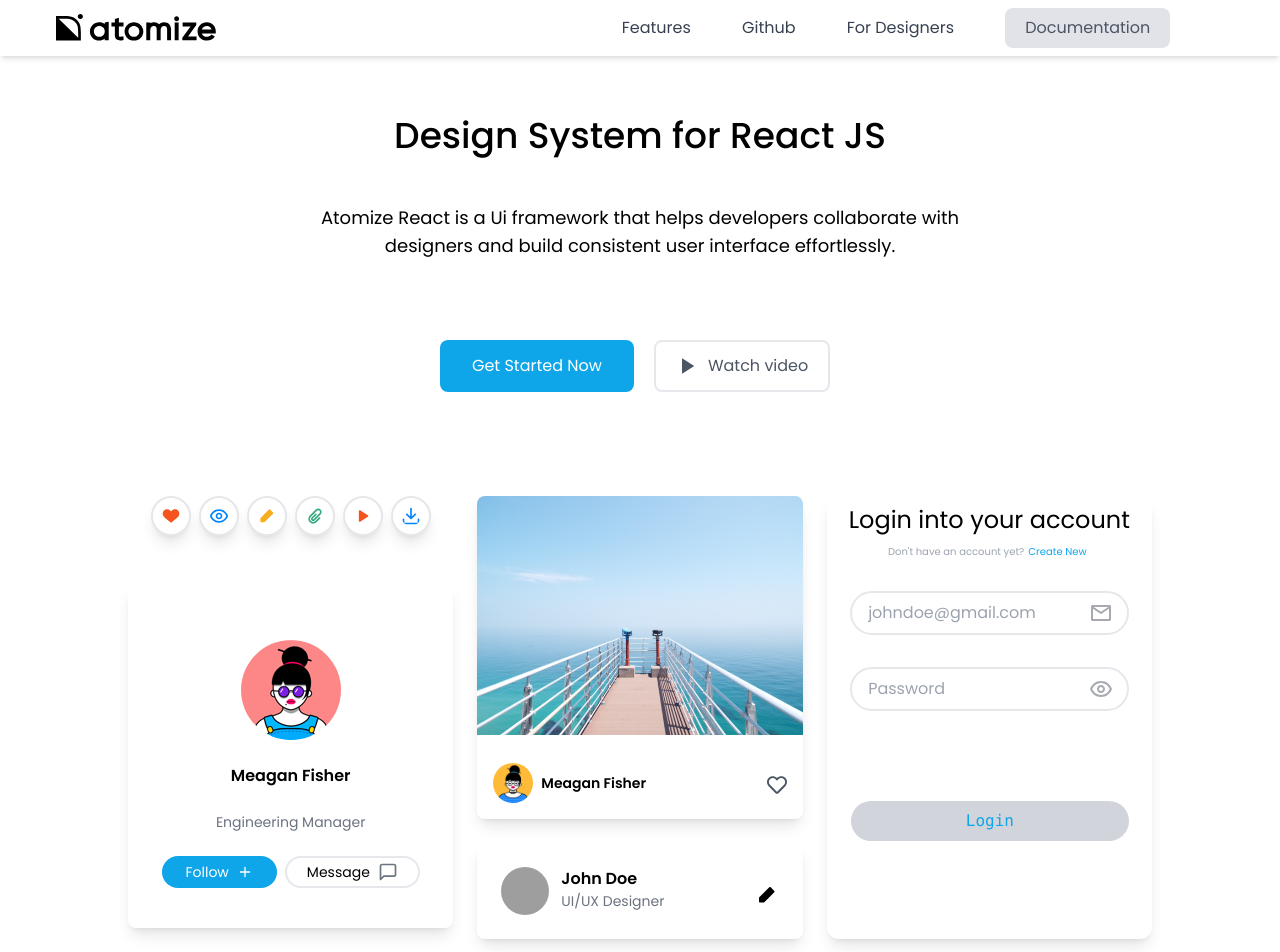
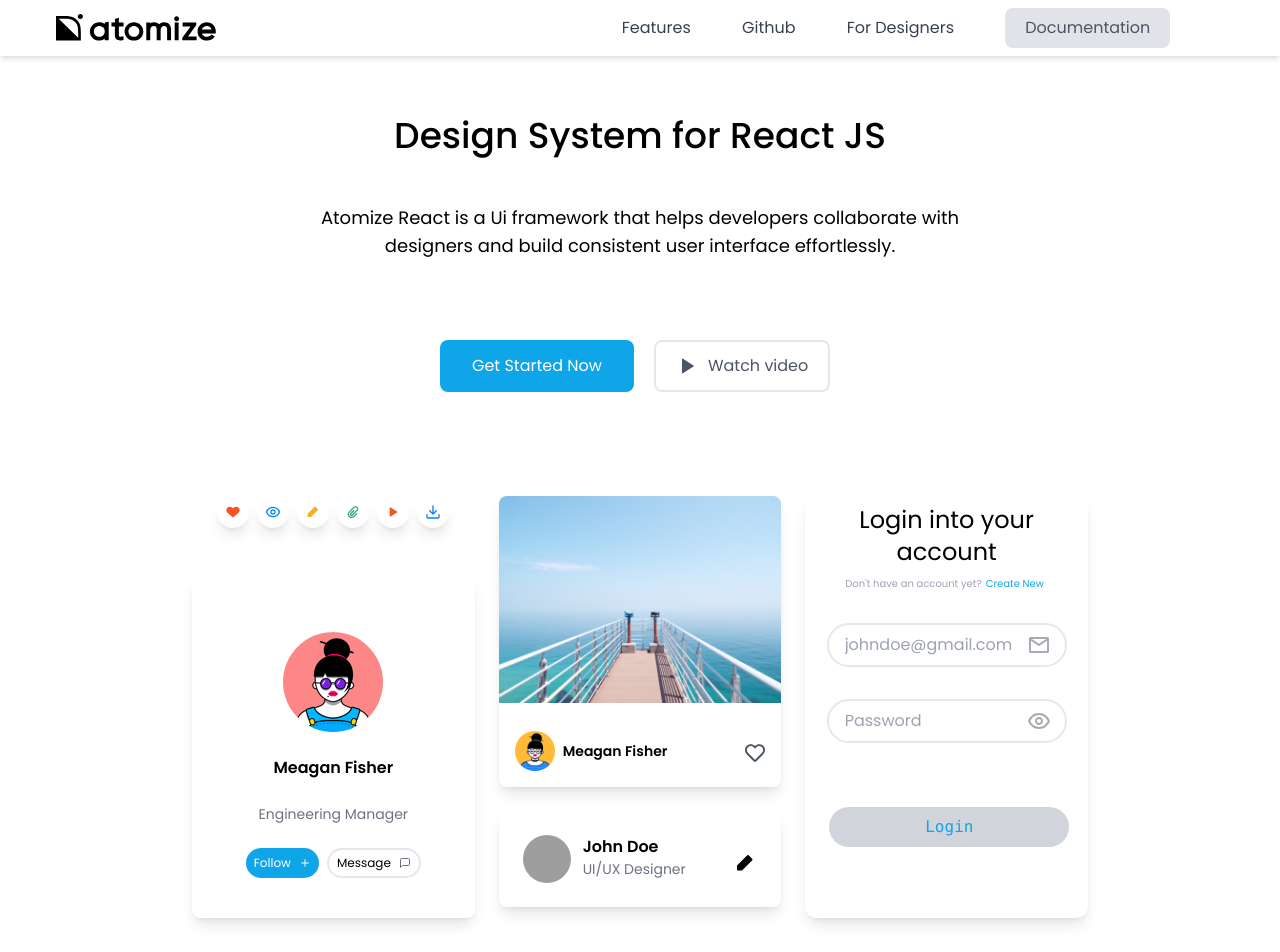
Before and after one commit to khelsai01/best_book_buddies, a React (Create React App) app: page / in a window 1280 px wide. Shown: the top 952 px of the page. Built offline with nearby package versions, Linux system fonts and the light colour scheme; grey boxes are pictures that could not be loaded.

Commit message:
card updated

```diff
--- a/src/components/MeaganCard.jsx
+++ b/src/components/MeaganCard.jsx
@@ -4,7 +4,7 @@ import { FiMessageSquare } from "react-icons/fi";
 
 const MeaganCard = () => {
   return (
-      <div className="flex flex-col mx-auto gap-2  sm:shadow-lg  bg-white  py-10 rounded-lg mt-10 ">
+      <div className="flex flex-col mx-auto gap-2 shadow-lg  bg-white  py-10 rounded-lg mt-10 ">
             <img
               src="/assets/avatar.png"
               alt="meafan fisher"
@@ -16,13 +16,13 @@ const MeaganCard = () => {
               Engineering Manager
             </p>
             <div className="flex flex-row mx-auto gap-2">
-              <button className="flex flex-row  mx-auto bg-sky-500 p-1  px-6 rounded-full text-white text-sm  gap-2 items-center">
+              <button className="flex flex-row  mx-auto bg-sky-500 p-1  px-2 rounded-full text-white text-[12px]  gap-2 items-center">
                 <span>Follow</span>
-                <IoMdAdd className="w-4 h-4 m-auto" />
+                <IoMdAdd className=" m-auto" />
               </button>
-              <button className="flex flex-row  mx-auto items-center p-1 px-5 rounded-full border-2 text-sm gap-2">
+              <button className="flex flex-row  mx-auto items-center p-1 px-2 rounded-full border-2 text-[12px] gap-2">
                 <span>Message</span>
-                <FiMessageSquare className="w-5 h-5 m-auto text-gray-500" />
+                <FiMessageSquare className=" m-auto text-gray-500" />
               </button>
             </div>
           </div>
--- a/src/components/MiddleCard.jsx
+++ b/src/components/MiddleCard.jsx
@@ -6,13 +6,14 @@ import LoginCard from "./LoginCard";
 const MiddleCard = () => {
   return (
     <div className="maxW-full my-16 py-10">
-      <div className=" w-[90%] sm:w-[80%] grid grid-cols-1 sm:grid-cols-2 md:grid-cols-3 m-auto gap-6">
+      <div className=" w-[90%] sm:w-[70%] grid grid-cols-1 sm:grid-cols-2 md:grid-cols-3 m-auto gap-6">
         <div className="flex flex-col gap-2">
           <div className="flex justify-center items-center mx-auto gap-2">
+            <div className="w-8 h-8 p-2 rounded-full bg-white shadow-lg border-1 hover:border-2 cursor-pointer duration-500">
             <svg
               xmlns="http://www.w3.org/2000/svg"
               viewBox="0 0 24 24"
-              class="ae c0 ds dt du w-10 h-10 sm:w-10 sm:h-10 md:w-10 md:h-10 p-2 rounded-full bg-white shadow-lg border-2 hover:scale-110 cursor-pointer duration-700"
+              class="ae c0 ds dt "
             >
               <path
                 fill="#F4541D"
@@ -20,11 +21,13 @@ const MiddleCard = () => {
                 d="M20.4578131,5.54218691 C19.4708558,4.55476617 18.1319762,4 16.73588,4 C15.3397838,4 14.0009043,4.55476617 13.0139469,5.54218691 L11.9997441,6.55638976 L10.9855413,5.54218691 C8.92997437,3.48662009 5.59724201,3.48662011 3.54167516,5.54218697 C1.4861083,7.59775382 1.48610828,10.9304862 3.5416751,12.9860531 L4.55587795,14.0002559 L11.993314,20.2446014 C11.9970324,20.2477233 12.0024558,20.2477233 12.0061741,20.2446014 L19.4436102,14.0002559 L20.4578131,12.9860531 C21.4452338,11.9990957 22,10.6602162 22,9.26411999 C22,7.86802382 21.4452338,6.52914425 20.4578131,5.54218691 Z"
               />
             </svg>
+            </div>
 
+            <div className="w-8 h-8 p-2 rounded-full bg-white shadow-lg border-1 hover:border-2 cursor-pointer duration-500">
             <svg
               xmlns="http://www.w3.org/2000/svg"
               viewBox="0 0 24 24"
-              class="ae c0 ds dt du w-10 h-10 sm:w-10 sm:h-10 md:w-10 md:h-10 p-2 rounded-full bg-white shadow-lg border-2 hover:scale-110 cursor-pointer duration-700"
+              class="ae c0 ds dt du "
             >
               <path
                 fill="#0284FE"
@@ -32,11 +35,13 @@ const MiddleCard = () => {
                 d="M12,18 C15.9720575,18 18.9649443,15.8444121 20.8094763,12 C18.9649443,8.15558794 15.9720575,6 12,6 C8.02794253,6 5.03505566,8.15558794 3.19052368,12 C5.03505566,15.8444121 8.02794253,18 12,18 Z M1,12 C2.903,7.43896104 6.5,4 12,4 C17.5,4 21.097,7.43896104 23,12 C21.097,16.561039 17.5,20 12,20 C6.5,20 2.903,16.561039 1,12 Z M10,12 C10,10.8912362 10.8912362,10 12,10 C13.1087638,10 14,10.8912362 14,12 C14,13.1087638 13.1087638,14 12,14 C10.8912362,14 10,13.1087638 10,12 Z M8,12 C8,14.2133333 9.78666667,16 12,16 C14.2133333,16 16,14.2133333 16,12 C16,9.78666667 14.2133333,8 12,8 C9.78666667,8 8,9.78666667 8,12 Z"
               />
             </svg>
+            </div>
+            <div className="w-8 h-8 p-2 rounded-full bg-white shadow-lg border-1 hover:border-2 cursor-pointer duration-500">
 
-            <svg
+              <svg
               xmlns="http://www.w3.org/2000/svg"
               viewBox="0 0 24 24"
-              class="ae c0 ds dt du w-10 h-10 sm:w-10 sm:h-10 md:w-10 md:h-10 p-2 rounded-full bg-white shadow-lg border-2 hover:scale-110 cursor-pointer duration-700"
+              class="ae c0 ds dt du"
             >
               <path
                 fill="#F7AF22"
@@ -44,11 +49,15 @@ const MiddleCard = () => {
                 d="M19.2928932,9.29289322 L9.29289322,19.2928932 C9.10535684,19.4804296 8.85100293,19.5857864 8.58578644,19.5857864 L5,19.5857864 C4.44771525,19.5857864 4,19.1380712 4,18.5857864 L4,15 C4,14.7347835 4.10535684,14.4804296 4.29289322,14.2928932 L14.2928932,4.29289322 C14.6834175,3.90236893 15.3165825,3.90236893 15.7071068,4.29289322 L19.2928932,7.87867966 C19.6834175,8.26920395 19.6834175,8.90236893 19.2928932,9.29289322 Z"
               />
             </svg>
+            </div>
+
+            <div className="w-8 h-8 p-2 rounded-full bg-white shadow-lg border-1 hover:border-2 cursor-pointer duration-500">
+
 
             <svg
               xmlns="http://www.w3.org/2000/svg"
               viewBox="0 0 24 24"
-              class="ae c0 ds dt du w-10 h-10 sm:w-10 sm:h-10 md:w-10 md:h-10 p-2 rounded-full bg-white shadow-lg border-2 hover:scale-110 cursor-pointer duration-700"
+              class="ae c0 ds dt du"
             >
               <path
                 fill="#36AB80"
@@ -56,29 +65,38 @@ const MiddleCard = () => {
                 d="M16.663227,13.835664 C17.0537513,13.4451398 17.6869163,13.4451398 18.0774406,13.835664 C18.4679649,14.2261883 18.4679649,14.8593533 18.0774406,15.2498776 L13.7764086,19.5509096 C11.5399199,21.7873983 7.91385523,21.7873983 5.67736653,19.5509096 C3.44087782,17.3144209 3.44087782,13.6883563 5.67736653,11.4518676 L12.9133587,4.21587538 C14.534526,2.59470819 17.1629574,2.59470821 18.7841246,4.21587543 C20.4052918,5.83704264 20.4052918,8.46547402 18.78374,10.0870257 L11.5402586,17.3226335 C10.5344129,18.3284792 8.90361468,18.3284792 7.89776892,17.3226335 C6.89192316,16.3167877 6.89192316,14.6859895 7.89818572,13.6797272 L12.2528571,9.330185 C12.6436114,8.9398909 13.2767763,8.94026401 13.6670704,9.33101836 C14.0573645,9.72177271 14.0569914,10.3549376 13.666237,10.7452317 C11.9727537,12.4367203 11.9727537,12.4367203 9.31198248,15.0943573 C9.0871853,15.3191545 9.0871853,15.6836227 9.31198248,15.9084199 C9.53677966,16.1332171 9.9012479,16.1332171 10.1264297,15.9080355 L17.369911,8.67242772 C18.2100297,7.83230907 18.2100297,6.47020763 17.369911,5.63008899 C16.5297924,4.78997035 15.1676909,4.78997034 14.3275723,5.63008895 L7.09158009,12.8660812 C5.63613997,14.3215213 5.63613997,16.6812559 7.09158009,18.1366961 C8.54702021,19.5921362 10.9067549,19.5921362 12.362195,18.1366961 L16.663227,13.835664 Z"
               />
             </svg>
+            </div>
+
+            <div className="w-8 h-8 p-2 rounded-full bg-white shadow-lg border-1 hover:border-2 cursor-pointer duration-500">
+
 
             <svg
               xmlns="http://www.w3.org/2000/svg"
               viewBox="0 0 24 24"
-              class="ae c0 ds dt du w-10 h-10 sm:w-10 sm:h-10 md:w-10 md:h-10 p-2 rounded-full bg-white shadow-lg border-2 hover:scale-110 cursor-pointer duration-700"
+              class="ae c0 ds dt du"
             >
               <path
                 fill="#F4541D"
                 d="M17.8436076,12.841119 L8.54075759,18.8215226 C8.07618755,19.1201747 7.4574737,18.9856717 7.15882152,18.5211017 C7.05513038,18.3598044 7,18.1720957 7,17.9803441 L7,6.01953696 C7,5.46725221 7.44771525,5.01953696 8,5.01953696 C8.19175162,5.01953696 8.37946026,5.07466734 8.54075759,5.17835848 L17.8436076,11.1587621 C18.3081776,11.4574142 18.4426806,12.0761281 18.1440285,12.5406981 C18.0665625,12.6612008 17.9641102,12.763653 17.8436076,12.841119 Z"
               />
             </svg>
+            </div>
+
+            <div  className="w-8 h-8 p-2 rounded-full bg-white shadow-lg border-1 hover:border-2 cursor-pointer duration-500">
+
 
             <svg
               xmlns="http://www.w3.org/2000/svg"
               viewBox="0 0 24 24"
-              class="ae c0 ds dt du w-10 h-10 sm:w-10 sm:h-10 md:w-10 md:h-10 p-2 rounded-full bg-white shadow-lg border-2 hover:scale-110 cursor-pointer duration-700"
+              class="ae c0 ds dt du"
             >
               <path
                 fill="#0284FE"
                 fill-rule="evenodd"
                 d="M11,12.5857864 L11,3 C11,2.44771525 11.4477153,2 12,2 C12.5522847,2 13,2.44771525 13,3 L13,12.5857864 L16.2928932,9.29289322 C16.6834175,8.90236893 17.3165825,8.90236893 17.7071068,9.29289322 C18.0976311,9.68341751 18.0976311,10.3165825 17.7071068,10.7071068 L12.7071068,15.7071068 C12.3165825,16.0976311 11.6834175,16.0976311 11.2928932,15.7071068 L6.29289322,10.7071068 C5.90236893,10.3165825 5.90236893,9.68341751 6.29289322,9.29289322 C6.68341751,8.90236893 7.31658249,8.90236893 7.70710678,9.29289322 L11,12.5857864 Z M20,16 C20,15.4477153 20.4477153,15 21,15 C21.5522847,15 22,15.4477153 22,16 L22,19.5 C22,20.8807119 20.8807119,22 19.5,22 L4.5,22 C3.11928813,22 2,20.8807119 2,19.5 L2,16 C2,15.4477153 2.44771525,15 3,15 C3.55228475,15 4,15.4477153 4,16 L4,19.5 C4,19.7761424 4.22385763,20 4.5,20 L19.5,20 C19.7761424,20 20,19.7761424 20,19.5 L20,16 Z"
               />
-            </svg>
+              </svg>
+              </div>
           </div>
           <div>
             <MeaganCard />
```
